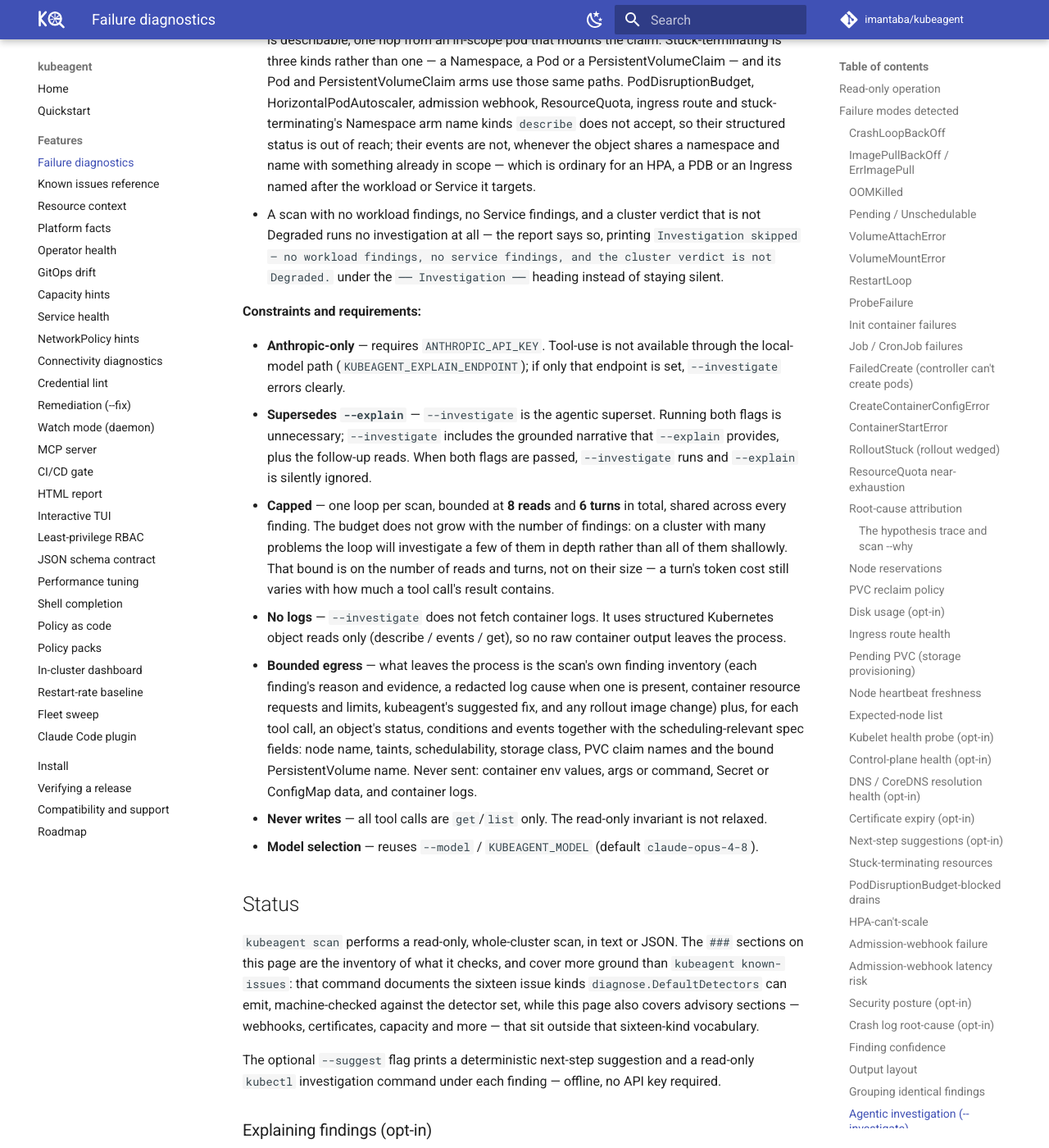
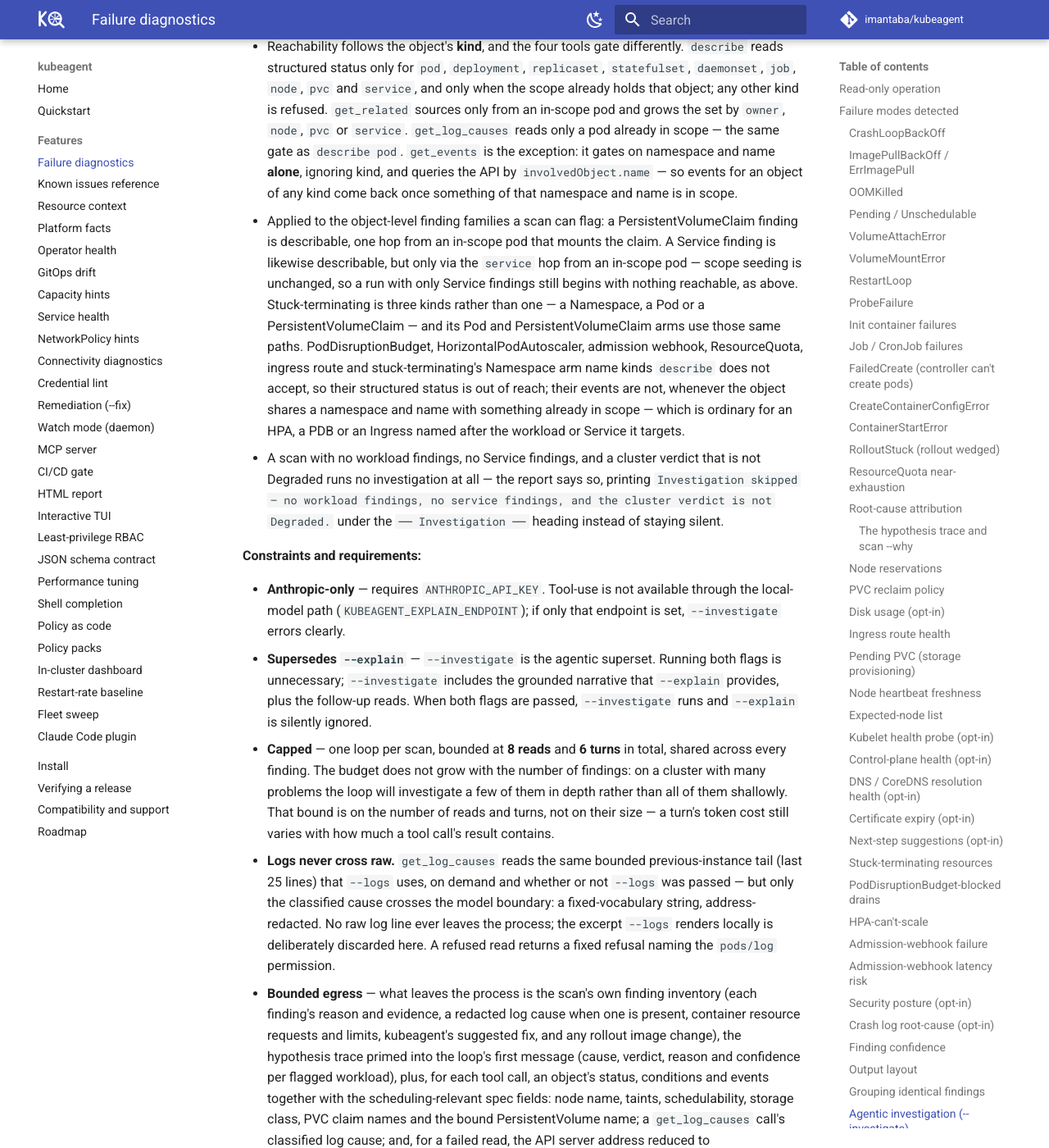
Before and after one commit to imantaba/kubeagent, an MkDocs documentation site: the page built from website/docs/features/diagnostics.md, in a window 1280 px wide and 1400 px high, scrolled down 27656 px. Shown: the whole window at 82% size. Built offline with MkDocs 1.6.1 and Material for MkDocs 9.7.7, drawn with Linux system fonts in a browser that asks for light colours; comment, search, counter and statistics services are not loaded; some of the changed text lies outside the part shown.

Commit message:
docs: record smart --investigate (trace priming, get_log_causes, service hop, redacted errors)
Signed-off-by: imantaba <itn.taba@gmail.com>

````diff
--- a/website/docs/features/diagnostics.md
+++ b/website/docs/features/diagnostics.md
@@ -1237,9 +1237,11 @@
 
 `kubeagent scan --investigate` runs the full scan, then launches a single
 bounded, read-only, model-driven tool-use loop over everything the scan
-flagged. The model can describe a flagged object, list its events, and hop to
-related resources (the owners its `ownerReferences` name, its node, or its
-PVCs) to chase a root cause across the findings' resource graph. When the
+flagged. The model can describe a flagged object, list its events, hop to
+related resources (the owners its `ownerReferences` name, its node, its
+PersistentVolumeClaims, or the Services whose selectors match its labels),
+and classify a crashed container's previous-log tail into a plain-language
+cause, to chase a root cause across the findings' resource graph. When the
 loop concludes it emits an **Investigation** section:
 an evidence trail (`consulted: ...` line) followed by a grounded Fix-first
 narrative. The **commands** are kubeagent's deterministic, pre-reviewed ones,
@@ -1264,6 +1266,14 @@
 answer.
 ```
 
+**Trace-primed.** The loop's first message now carries the deterministic
+root-cause hypothesis trace — the same per-workload `considered … :
+attributed/ruled out/outranked` lines `scan --why` prints — with an
+instruction to verify the attributed causes with the tools and spend the
+budget on what the deterministic pass could not explain. This is a
+difference from `--explain` by design: `--explain`'s payload excludes node
+names, while `--investigate`'s prompt and tools already surface them.
+
 **Reachable scope:**
 
 - The set of objects the loop may read is seeded from the flagged workloads
@@ -1272,18 +1282,23 @@
   cluster verdict, begins with nothing reachable: the workload seed is
   empty, so every tool call the model attempts on such a run is refused by
   the closure guard.
-- Reachability follows the object's **kind**, and the three tools gate
+- Reachability follows the object's **kind**, and the four tools gate
   differently. `describe` reads structured status only for `pod`,
-  `deployment`, `replicaset`, `statefulset`, `daemonset`, `job`, `node` and
-  `pvc`, and only when the scope already holds that object; any other kind is
-  refused. `get_related` sources only from an in-scope pod and grows the set
-  by `owner`, `node` or `pvc`. `get_events` is the exception: it gates on
-  namespace and name **alone**, ignoring kind, and queries the API by
-  `involvedObject.name` — so events for an object of any kind come back once
-  something of that namespace and name is in scope.
+  `deployment`, `replicaset`, `statefulset`, `daemonset`, `job`, `node`,
+  `pvc` and `service`, and only when the scope already holds that object;
+  any other kind is refused. `get_related` sources only from an in-scope pod
+  and grows the set by `owner`, `node`, `pvc` or `service`. `get_log_causes`
+  reads only a pod already in scope — the same gate as `describe pod`.
+  `get_events` is the exception: it gates on namespace and name **alone**,
+  ignoring kind, and queries the API by `involvedObject.name` — so events
+  for an object of any kind come back once something of that namespace and
+  name is in scope.
 - Applied to the object-level finding families a scan can flag: a
   PersistentVolumeClaim finding is describable, one hop from an in-scope pod
-  that mounts the claim. Stuck-terminating is three kinds rather than one — a
+  that mounts the claim. A Service finding is likewise describable, but only
+  via the `service` hop from an in-scope pod — scope seeding is unchanged,
+  so a run with only Service findings still begins with nothing reachable,
+  as above. Stuck-terminating is three kinds rather than one — a
   Namespace, a Pod or a PersistentVolumeClaim — and its Pod and
   PersistentVolumeClaim arms use those same paths. PodDisruptionBudget,
   HorizontalPodAutoscaler, admission webhook, ResourceQuota, ingress route
@@ -1313,17 +1328,27 @@
   investigate a few of them in depth rather than all of them shallowly. That
   bound is on the number of reads and turns, not on their size — a turn's
   token cost still varies with how much a tool call's result contains.
-- **No logs** — `--investigate` does not fetch container logs. It uses
-  structured Kubernetes object reads only (describe / events / get), so no
-  raw container output leaves the process.
+- **Logs never cross raw.** `get_log_causes` reads the same bounded
+  previous-instance tail (last 25 lines) that `--logs` uses, on demand and
+  whether or not `--logs` was passed — but only the classified cause crosses
+  the model boundary: a fixed-vocabulary string, address-redacted. No raw
+  log line ever leaves the process; the excerpt `--logs` renders locally is
+  deliberately discarded here. A refused read returns a fixed refusal naming
+  the `pods/log` permission.
 - **Bounded egress** — what leaves the process is the scan's own finding
   inventory (each finding's reason and evidence, a redacted log cause when
   one is present, container resource requests and limits, kubeagent's
-  suggested fix, and any rollout image change) plus, for each tool call, an
-  object's status, conditions and events together with the scheduling-relevant
-  spec fields: node name, taints, schedulability, storage class, PVC claim
-  names and the bound PersistentVolume name. Never sent: container env
-  values, args or command, Secret or ConfigMap data, and container logs.
+  suggested fix, and any rollout image change), the hypothesis trace primed
+  into the loop's first message (cause, verdict, reason and confidence per
+  flagged workload), plus, for each tool call, an object's status,
+  conditions and events together with the scheduling-relevant spec fields:
+  node name, taints, schedulability, storage class, PVC claim names and the
+  bound PersistentVolume name; a `get_log_causes` call's classified log
+  cause; and, for a failed read, the API server address reduced to
+  `scheme://host` plus the error's non-URL cause text — no request path or
+  query, where the previous behavior leaked the raw error string. Never
+  sent: container env values, args or command, Secret or ConfigMap data, and
+  any raw log line.
 - **Never writes** — all tool calls are `get`/`list` only. The read-only
   invariant is not relaxed.
 - **Model selection** — reuses `--model` / `KUBEAGENT_MODEL` (default
````
Also changed, not shown: CLAUDE.md (+18 -4 lines), website/docs/roadmap.md (+1 -1 lines), CHANGELOG.md.
